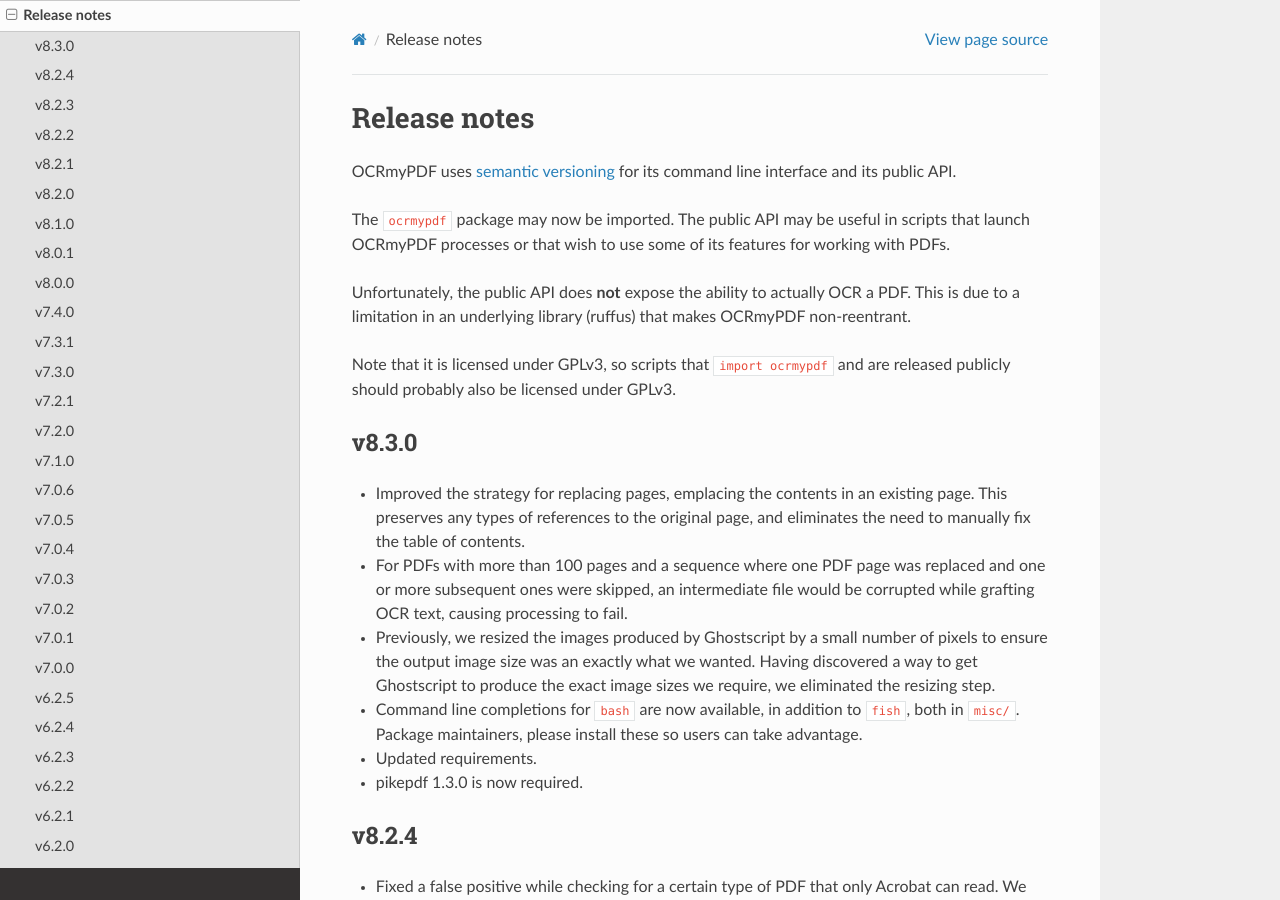
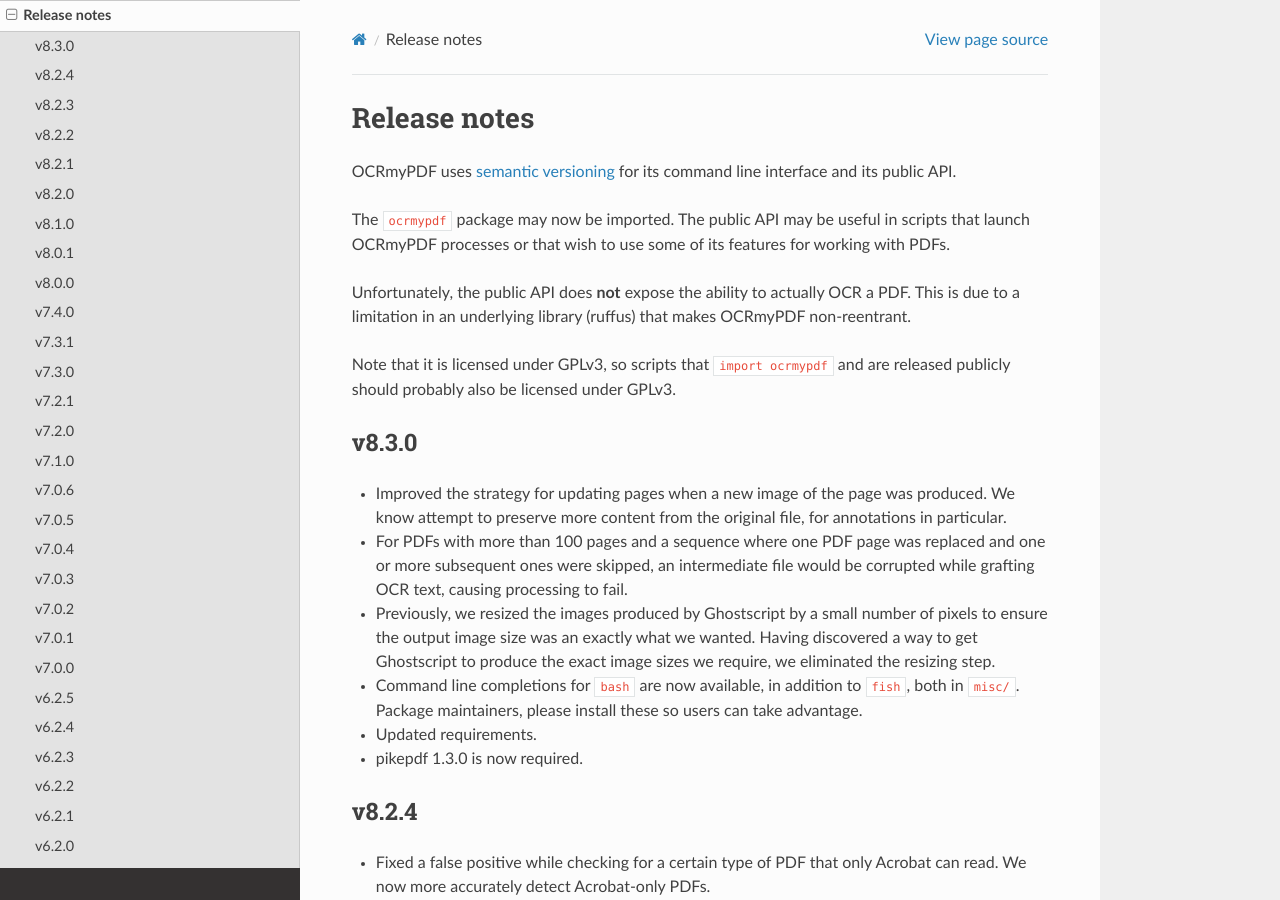
Before and after one commit to Felix-Brandstetter/Projektpraktikum-Realisierung-innovativer-Dienste, a Sphinx documentation site: the page built from docs/release_notes.rst, in a window 1280 px wide and 900 px high. Built offline with Sphinx 7.4.7 and the Read the Docs theme 2.0.0, drawn with Linux system fonts in a browser that asks for light colours.

Commit message:
v8.3.0 notes: clarify

```diff
--- a/docs/release_notes.rst
+++ b/docs/release_notes.rst
@@ -16,7 +16,7 @@
 v8.3.0
 ------
 
--   Improved the strategy for replacing pages, emplacing the contents in an existing page. This preserves any types of references to the original page, and eliminates the need to manually fix the table of contents.
+-   Improved the strategy for updating pages when a new image of the page was produced. We know attempt to preserve more content from the original file, for annotations in particular.
 
 -   For PDFs with more than 100 pages and a sequence where one PDF page was replaced and one or more subsequent ones were skipped, an intermediate file would be corrupted while grafting OCR text, causing processing to fail.
 
```
